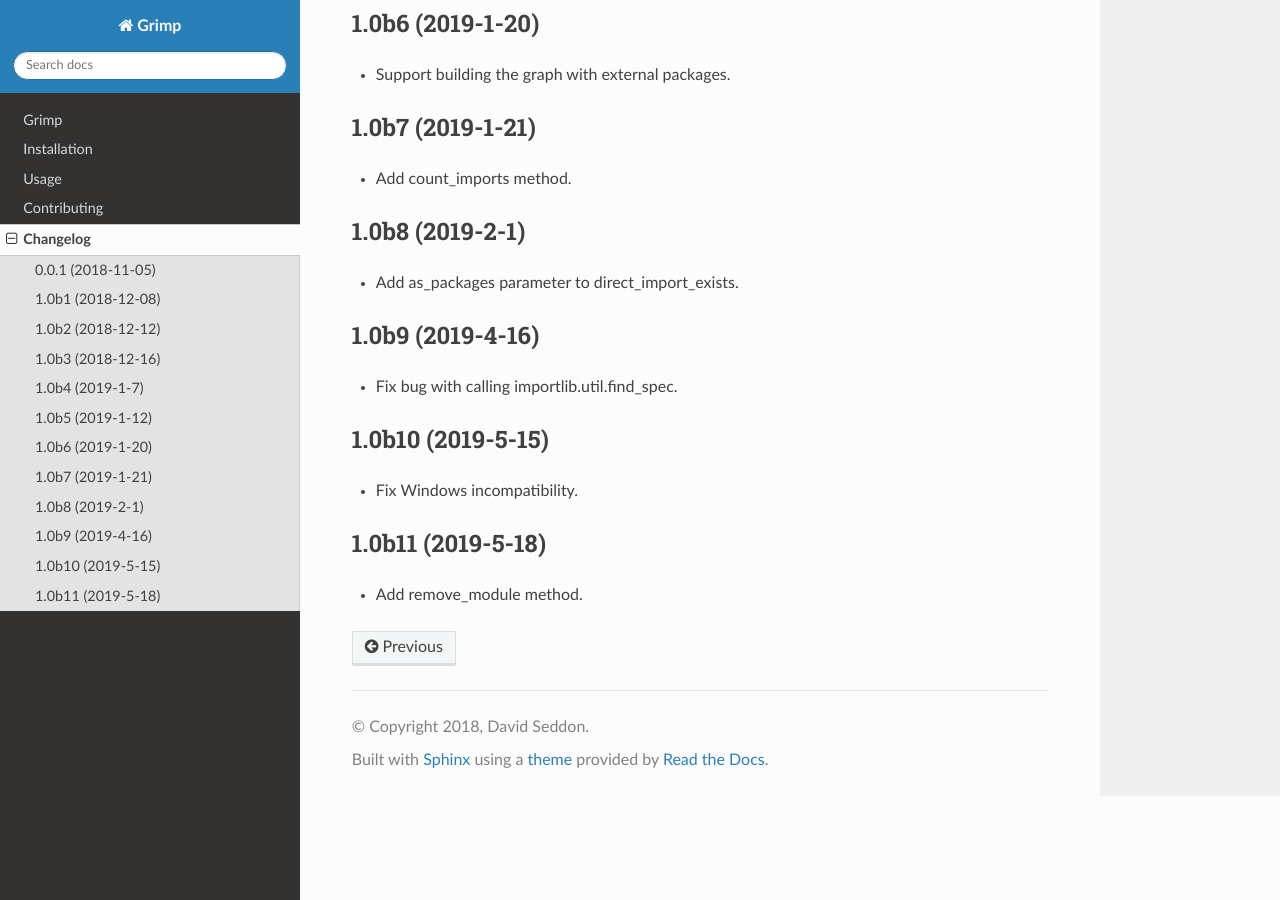
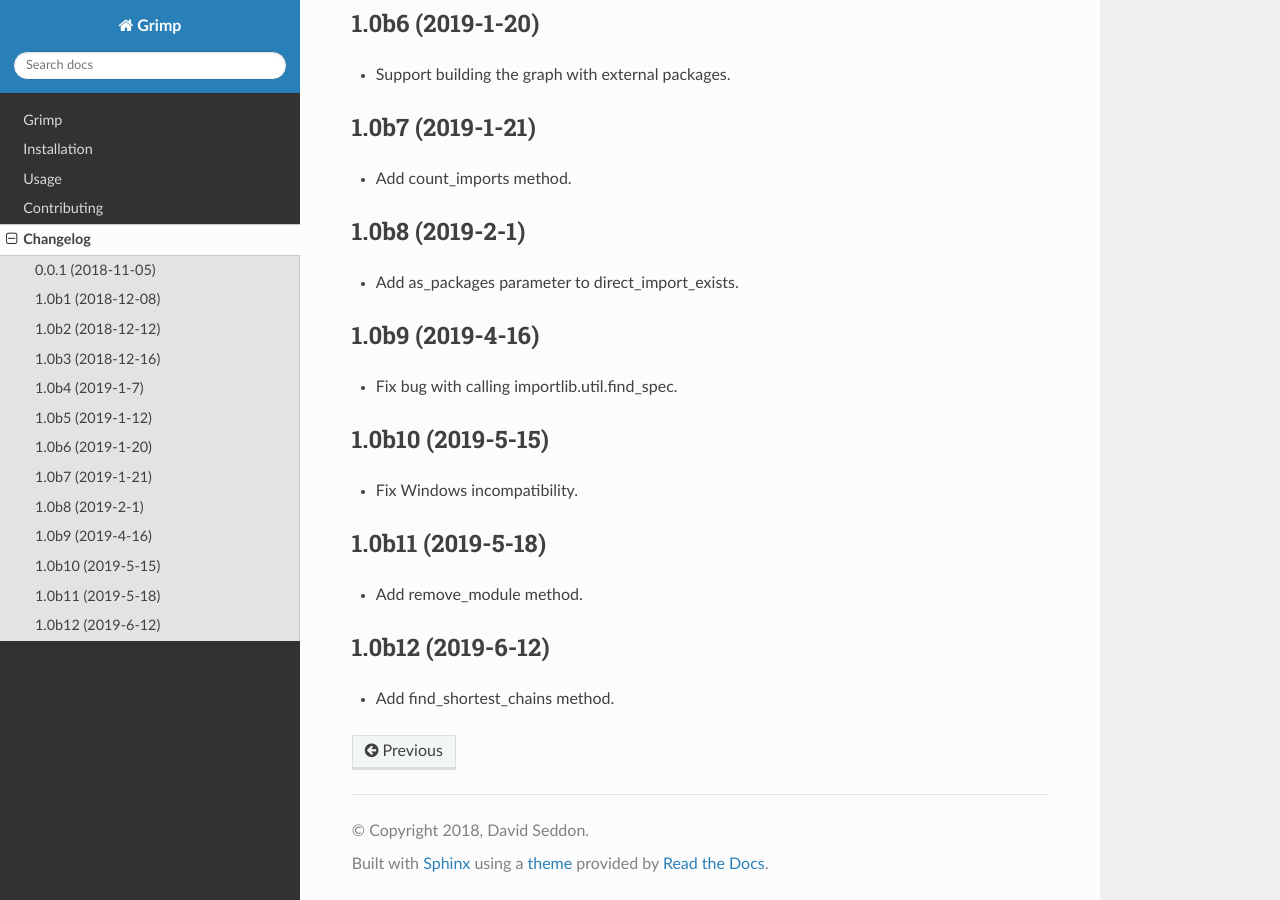
Before and after one commit to seddonym/grimp, a Sphinx documentation site: the page built from docs/changelog.rst, in a window 1280 px wide and 900 px high, scrolled down 970 px. Built offline with Sphinx 7.4.7 and the Read the Docs theme 2.0.0, drawn with Linux system fonts in a browser that asks for light colours.

Commit message:
Release v1.0b12

```diff
--- a/CHANGELOG.rst
+++ b/CHANGELOG.rst
@@ -61,3 +61,7 @@ Changelog
 1.0b11 (2019-5-18)
 ------------------
 * Add remove_module method.
+
+1.0b12 (2019-6-12)
+------------------
+* Add find_shortest_chains method.
--- a/docs/conf.py
+++ b/docs/conf.py
@@ -26,7 +26,7 @@ author = 'David Seddon'
 # The short X.Y version
 version = ''
 # The full version, including alpha/beta/rc tags
-release = '1.0b11'
+release = '1.0b12'
 
 
 # -- General configuration ---------------------------------------------------
--- a/setup.py
+++ b/setup.py
@@ -21,7 +21,7 @@ def read(*names, **kwargs):
 
 setup(
     name='grimp',
-    version='1.0b11',
+    version='1.0b12',
     license='BSD 2-Clause License',
     description="Builds a graph of a Python project's internal and external dependencies.",
     long_description=read('README.rst'),
--- a/src/grimp/__init__.py
+++ b/src/grimp/__init__.py
@@ -1,4 +1,4 @@
-__version__ = '1.0b11'
+__version__ = '1.0b12'
 
 from .domain.valueobjects import Module, DirectImport  # noqa: F401
 from .main import build_graph  # noqa: F401
```
